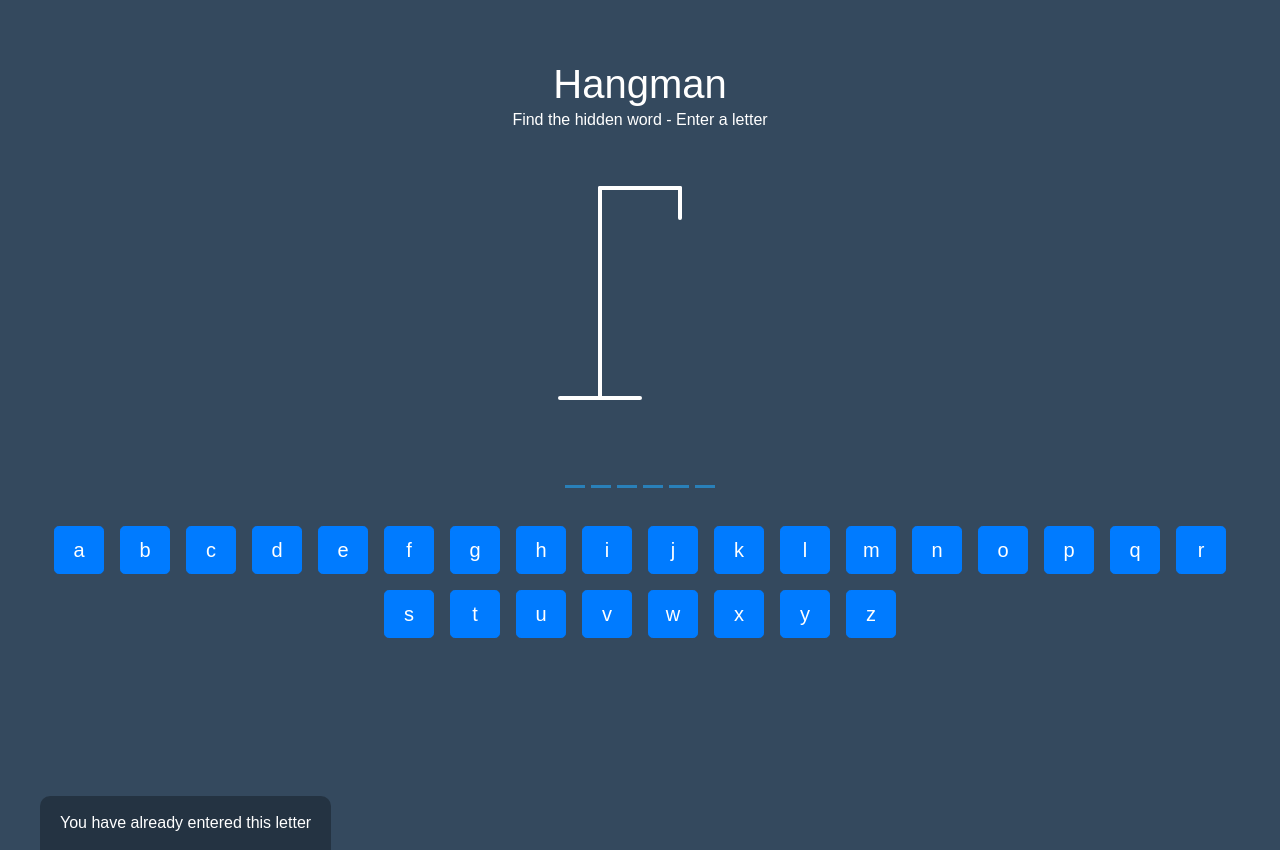
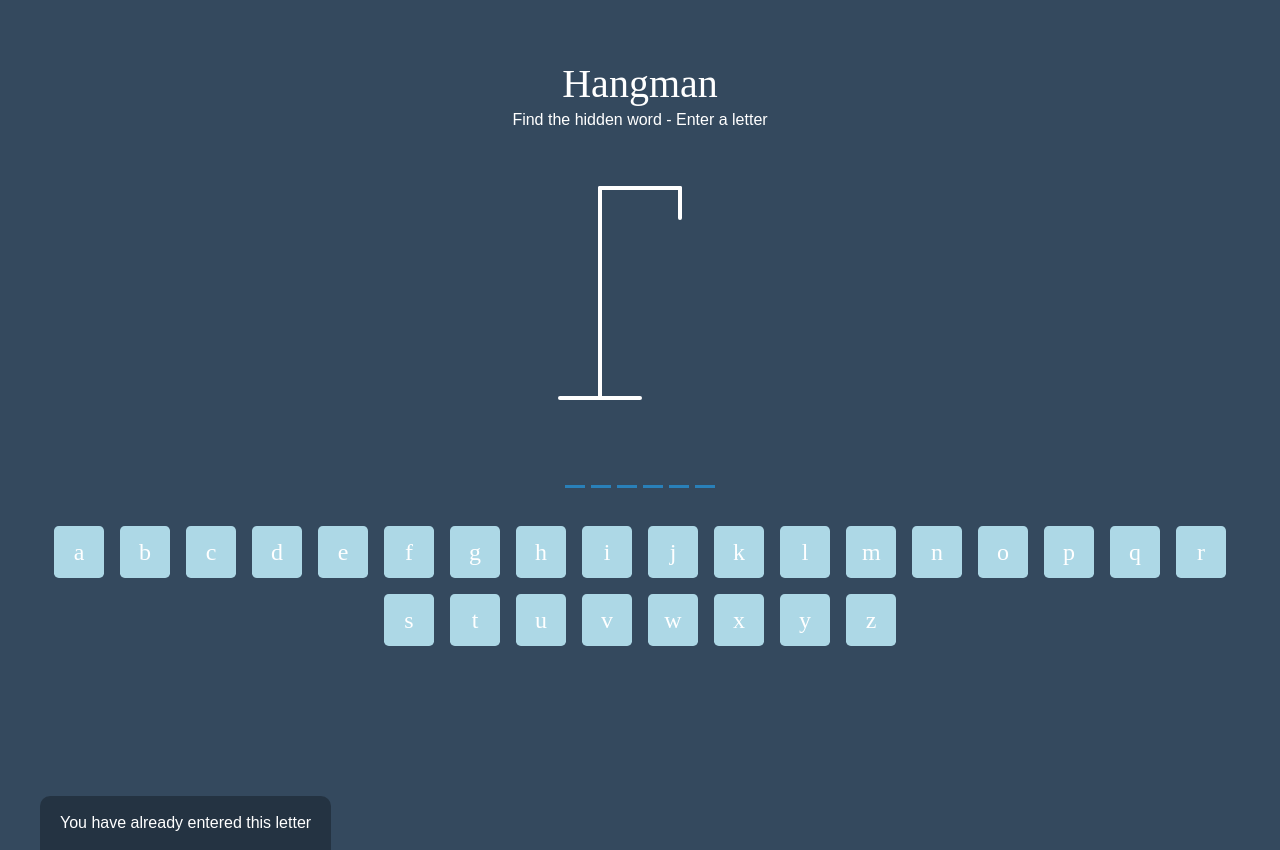
Before and after one commit to Kang-Quan/hangman-react, a React (Create React App) app: page / in a window 1280 px wide. Built offline with nearby package versions, Linux system fonts and the light colour scheme.

Commit message:
add feature to change color of used letters for keyboard

```diff
--- a/src/App.css
+++ b/src/App.css
@@ -26,6 +26,7 @@ body {
 
 h1 {
   margin: 20px 0 0;
+  font-family: 'Fredoka One', cursive;
 }
 
 .game-container {
@@ -146,8 +147,21 @@ h1 {
     margin-top: 10px;
 }
 
+@import url(https://fonts.googleapis.com/css2?family=Fredoka+One&display=swap);
+@import url(https://fonts.googleapis.com/css2?family=Comfortaa&display=swap);
+@import url(https://fonts.googleapis.com/css2?family=Sniglet&display=swap);
+
 button.eachButton {
+    color: white;
+    background-color: lightblue;
+    border: transparent;
+    font-family: 'Sniglet', cursive;
+    font-size: 24px;
     display: inline-block;
     align-content: center;
     width: 50px;
 }
+
+button:visited {
+  background-color: lightgray;
+}
--- a/src/App.js
+++ b/src/App.js
@@ -24,6 +24,7 @@ function App() {
     const [correctLetters, setCorrectLetters] = useState([]);
     const [wrongLetters, setWrongLetters] = useState([]);
     const [showNotification, setShowNotification] = useState(false);
+    const [usedLetters, setUsedLetters] = useState([]);
 
     useEffect(() => {
 	    const handleKeyDown = event => {
@@ -55,11 +56,17 @@ function App() {
     }, [correctLetters, wrongLetters, playable]); // useEffect funtion is only called when these variables are updated
 
     function playAgain() {
-	    setPlayable(true);
+        setPlayable(true);
 
-	    //empty arrays
+        usedLetters.forEach((letter) => {
+            var btn = document.getElementById(letter);
+            btn.style.backgroundColor = null;
+        })
+
+        //empty arrays
 	    setCorrectLetters([]);
 	    setWrongLetters([]);
+        setUsedLetters([]);
 
         const random = Math.floor(Math.random() * words.length);
         selectedWord = words[random];
@@ -70,6 +77,7 @@ function App() {
             if (selectedWord.includes(letter)) {
                 if (!correctLetters.includes(letter)) {
                     setCorrectLetters(currentLetters => [...currentLetters, letter])
+                    console.log(letter);
                 } else {
                     show(setShowNotification);
                 }
@@ -81,6 +89,9 @@ function App() {
                 }
             }
         }
+        var btn = document.getElementById(letter);
+        btn.style.backgroundColor = "#d3d3d3";
+        setUsedLetters(usedLetters => [...usedLetters, letter]);
     }
 
     return (
@@ -95,7 +106,7 @@ function App() {
             <Popup correctLetters={correctLetters} wrongLetters={wrongLetters}
             selectedWord= {selectedWord} setPlayable={setPlayable} playAgain={playAgain} />
             <Notification showNotification = {showNotification}/>
-            <Buttons activateButton = { activateButton }/>
+            <Buttons activateButton = { activateButton } />
         </div>
         </>
     );
--- a/src/components/Buttons.js
+++ b/src/components/Buttons.js
@@ -1,7 +1,7 @@
 function Buttons ( {activateButton} ) {
     return (
         <div className="buttonBox">
-			{"abcdefghijklmnopqrstuvwxyz".split("").map((letter, index) => <button className="btn btn-lg btn-primary m-2 eachButton"  key = {index} onClick={() => activateButton(letter)}>
+			{"abcdefghijklmnopqrstuvwxyz".split("").map((letter, index) => <button className="btn btn-lg btn-primary m-2 eachButton"  id={letter} key = {index} onClick={() => activateButton(letter)}>
 				{letter}
 			</button>)}
 		</div>
```
Also changed, not shown: package.json (+14 -2 lines), src/index.js (line endings or trailing spaces), 1 other file (tests, documents, lock files or other folders).
